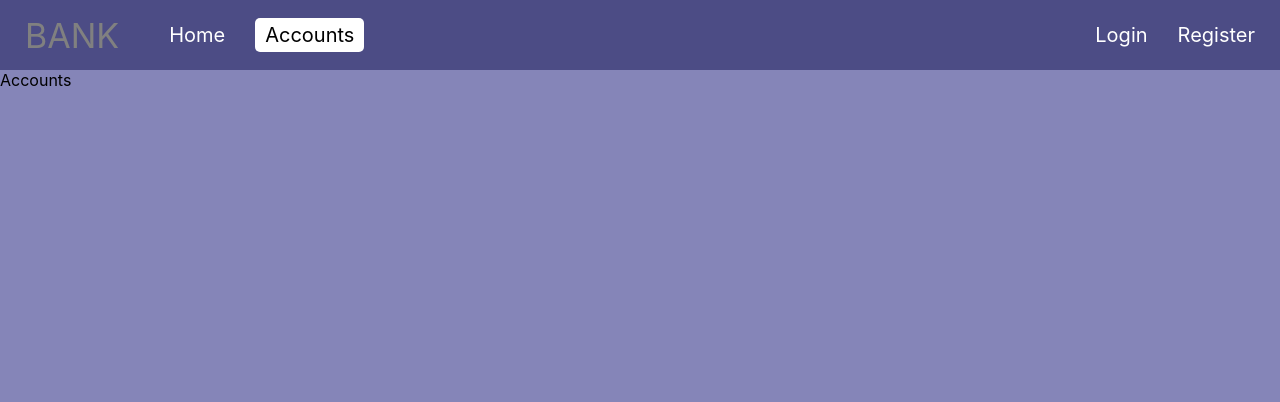
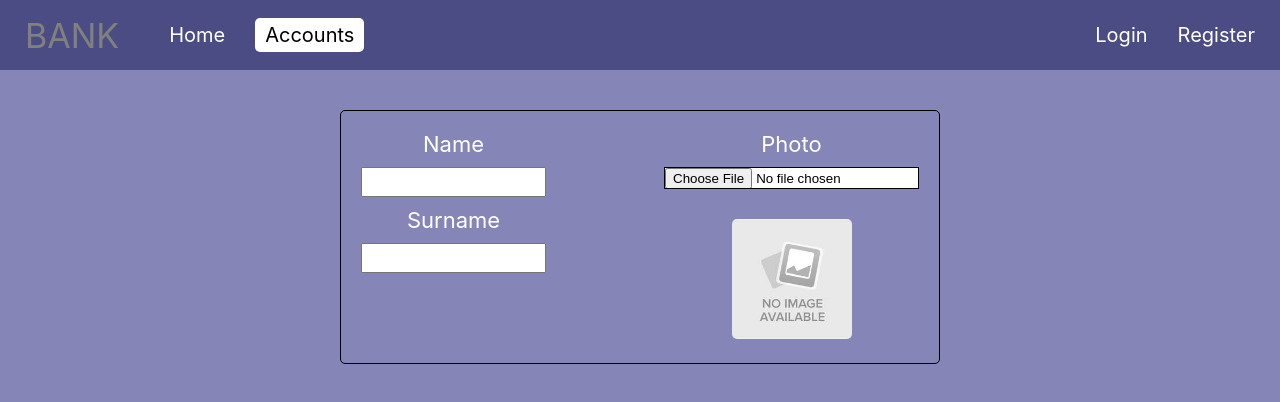
Before and after one commit to SigitaZaromskiene/Bank-with-DB, a React (Create React App) app in the folder bankwithdb/: page / in a window 1280 px wide. Both pictures are taken after a click on the item "Accounts". Shown: the top 402 px of the page. Built offline with nearby package versions, Linux system fonts and the light colour scheme.

Commit message:
acc form

```diff
--- a/bankwithdb/src/App.scss
+++ b/bankwithdb/src/App.scss
@@ -51,4 +51,47 @@
       color: red;
     }
   }
+
+  .accounts-container {
+    @extend %flex;
+    margin-top: 40px;
+  }
+  .create-account-form {
+    @include flex(space-between, flex-start, row, 10px);
+    width: 600px;
+    border: 1px solid black;
+    border-radius: 5px;
+    padding: 20px;
+
+    input {
+      height: 30px;
+    }
+
+    .photo-input {
+      background-color: white;
+      height: 22px;
+      border: 1px solid black;
+      margin-bottom: 20px;
+    }
+
+    label {
+      color: white;
+      font-size: 22px;
+    }
+
+    .account-form-left {
+      @include flex(flex-start, center, column, 10px);
+      .name-surname {
+        @include flex(center, center, column, 10px);
+      }
+    }
+    .photo-container {
+      @include flex(center, center, column, 10px);
+
+      img {
+        height: 120px;
+        border-radius: 5px;
+      }
+    }
+  }
 }
--- a/bankwithdb/src/Components/Accounts.jsx
+++ b/bankwithdb/src/Components/Accounts.jsx
@@ -1,5 +1,11 @@
+import CreateAccountForm from "./CreateAccForm";
+
 function Accounts() {
-  return <div>Accounts</div>;
+  return (
+    <div className="accounts-container">
+      <CreateAccountForm />
+    </div>
+  );
 }
 
 export default Accounts;
--- /dev/null
+++ b/bankwithdb/src/Components/CreateAccForm.jsx
@@ -0,0 +1,27 @@
+import img from "../img/no-photo.jpg";
+
+function CreateAccountForm() {
+  return (
+    <form className="create-account-form">
+      <div className="account-form-left">
+        <div className="name-surname">
+          <label>Name</label>
+          <input></input>
+        </div>
+        <div className="name-surname">
+          <label>Surname</label>
+          <input></input>
+        </div>
+      </div>
+      <div className="photo-container">
+        <label>Photo</label>
+        <input className="photo-input" type="file"></input>
+        <div>
+          <img src={img} alt="no-pict" />
+        </div>
+      </div>
+    </form>
+  );
+}
+
+export default CreateAccountForm;
```
Also changed, not shown: bankwithdb/src/img/no-photo.jpg (added).
